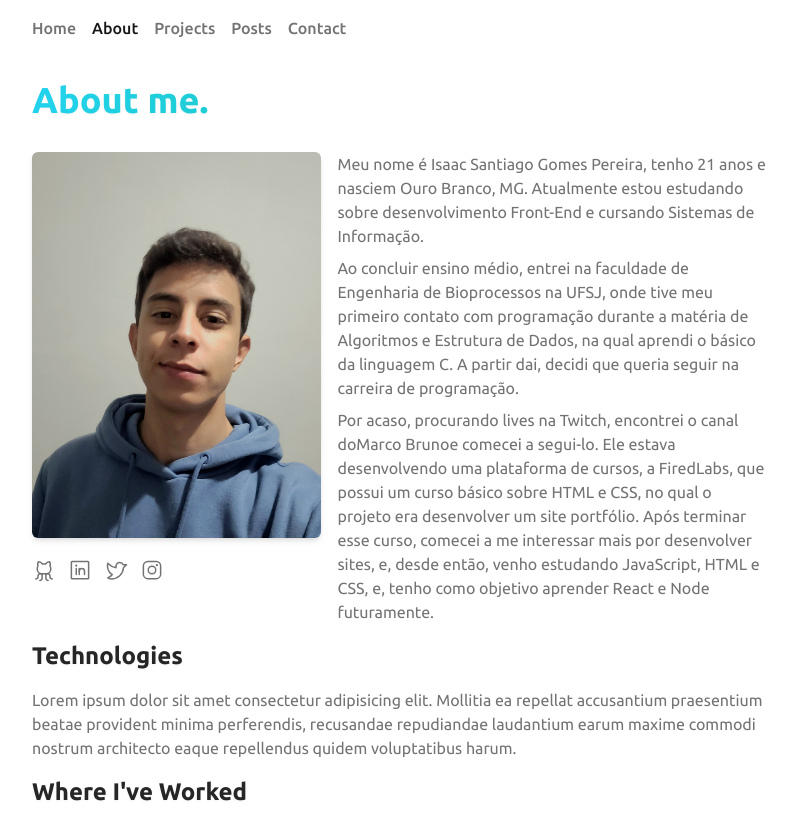
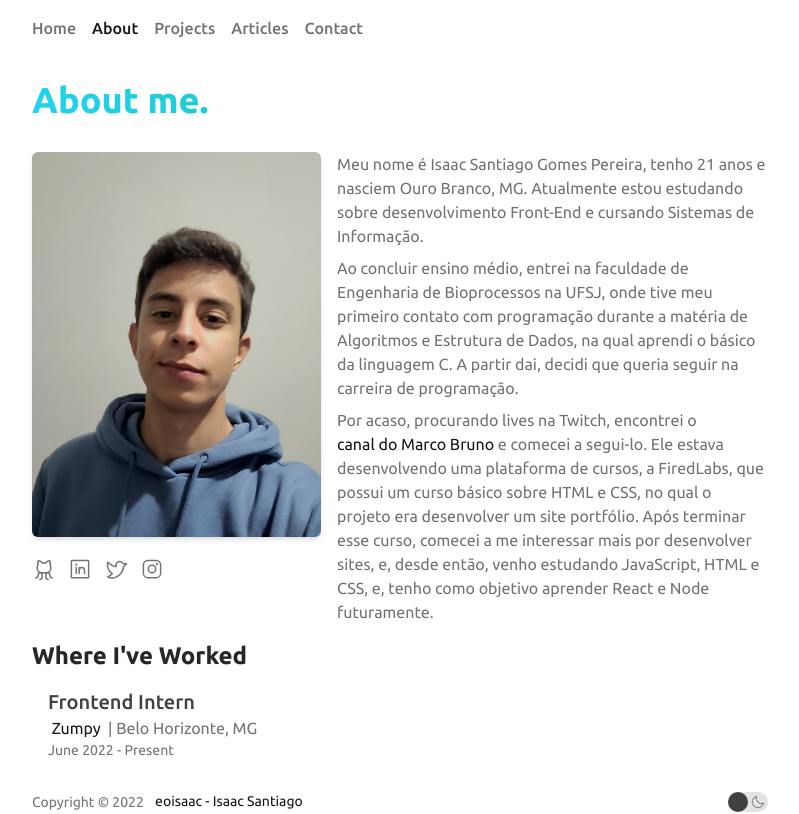
Before and after one commit to eoisaac/eoisaac.me, a React (Vite) app: page /about in a window 1280 px wide. Shown: the top 814 px of the page, without its empty margins (240-1039 px from the left). Built offline with nearby package versions, Linux system fonts and the light colour scheme.

Commit message:
:heavy_plus_sign: build: add react-query and axios

```diff
--- a/index.html
+++ b/index.html
@@ -15,7 +15,10 @@
       href="https://fonts.googleapis.com/css2?family=Fira+Code:wght@300;400;500;600;700&display=swap"
       rel="stylesheet"
     />
-
+    <link
+      rel="stylesheet"
+      href="https://cdn.jsdelivr.net/gh/devicons/devicon@v2.15.1/devicon.min.css"
+    />
     <link
       rel="shortcut icon"
       href="/assets/images/vite.svg"
--- a/package.json
+++ b/package.json
@@ -11,9 +11,11 @@
     "lint:fix": "eslint src --ext .ts,.tsx --fix && prettier --write './src/**/*.{ts,tsx,css}'"
   },
   "dependencies": {
+    "axios": "^1.2.2",
     "phosphor-react": "^1.4.1",
     "react": "^18.2.0",
     "react-dom": "^18.2.0",
+    "react-query": "^3.39.2",
     "react-router-dom": "^6.4.2"
   },
   "devDependencies": {
--- a/src/components/CustomLink.tsx
+++ b/src/components/CustomLink.tsx
@@ -1,13 +1,12 @@
 import { ArrowSquareOut } from 'phosphor-react'
-import { HTMLAttributes } from 'react'
 import { Link } from 'react-router-dom'
 
-interface CustomLinkProps extends HTMLAttributes<HTMLAnchorElement> {
+interface CustomLinkProps {
   label: string
   href: string
   type?: 'intern' | 'external'
   target?: '_blank' | '_parent' | '_self' | '_top'
-  title: string
+  title?: string
   icon?: boolean
 }
 
@@ -17,14 +16,13 @@ export const CustomLink = ({
   type = 'intern',
   target = '_blank',
   title,
-  icon = true,
+  icon = false,
 }: CustomLinkProps) => {
-  const style = `relative inline-flex items-center whitespace-nowrap
-  pb-[2px] leading-none text-b-50 before:absolute before:bottom-0
-  before:left-0 before:block before:h-[1px] before:w-full
-  before:origin-top-left before:scale-x-0 before:bg-b-300 before:transition
-  before:duration-200 before:ease-in-out before:content-['']
-  hover:text-b-300 before:hover:scale-x-100`
+  const style = `relative inline-flex items-center pb-[2px] leading-none
+  text-b-50 before:absolute before:bottom-0 before:left-0 before:block
+  before:h-[1px] before:w-full before:origin-top-left before:scale-x-0
+  before:bg-b-300 before:transition before:duration-200 before:ease-in-out
+  before:content-[''] hover:text-b-300 before:hover:scale-x-100`
 
   const types = {
     intern: (
@@ -38,16 +36,22 @@ export const CustomLink = ({
       </Link>
     ),
     external: (
-      <Link to={href} target={target} className={style} title={title}>
+      <a href={href} target={target} className={style} title={title}>
         <span>{label}</span>
         {icon && (
           <span className="text-base">
             <ArrowSquareOut />
           </span>
         )}
-      </Link>
+      </a>
     ),
   }
 
-  return types[type]
+  return (
+    <>
+      &nbsp;
+      {types[type]}
+      &nbsp;
+    </>
+  )
 }
--- a/src/components/JobNode.tsx
+++ b/src/components/JobNode.tsx
@@ -14,7 +14,13 @@ export const JobNode = ({ job }: JobNodeProps) => {
       <h3 className="text-lg font-medium text-b-200 sm:text-xl">{role}</h3>
       <div>
         {link ? (
-          <CustomLink href={link} target="_blank" label={name} icon={false} />
+          <CustomLink
+            href={link}
+            type="external"
+            target="_blank"
+            label={name}
+            icon={false}
+          />
         ) : (
           <span>{name}</span>
         )}
--- a/src/components/Toggle.tsx
+++ b/src/components/Toggle.tsx
@@ -6,6 +6,7 @@ interface ToggleProps extends HTMLAttributes<HTMLInputElement> {
   leftIcon?: JSX.Element
   bodyIcon?: JSX.Element
   toggleIcon?: JSX.Element
+  checked?: boolean
 }
 
 export const Toggle = ({
@@ -13,6 +14,7 @@ export const Toggle = ({
   srLabel,
   bodyIcon,
   toggleIcon,
+  checked,
   ...rest
 }: ToggleProps) => {
   return (
@@ -21,7 +23,12 @@ export const Toggle = ({
         className="relative flex h-5 w-10 items-center rounded-full
       bg-b-500/30"
       >
-        <input type="checkbox" className="peer sr-only" {...rest} />
+        <input
+          type="checkbox"
+          className="peer sr-only"
+          {...rest}
+          checked={checked}
+        />
         <div
           className="absolute grid h-5 w-5 translate-x-full place-items-center
         text-b-500 transition-all duration-150 peer-checked:-translate-x-0"
--- a/src/hooks/useMediaQuery.ts
+++ /dev/null
@@ -1,17 +0,0 @@
-import { useEffect, useState } from 'react'
-
-export const useMediaQuery = (rule: string) => {
-  const [matchesRule, setMatchesRule] = useState<boolean>(false)
-  const media = window.matchMedia(rule)
-
-  useEffect(() => {
-    const mediaListener = () => setMatchesRule(media.matches)
-
-    if (media.matches !== matchesRule) setMatchesRule(media.matches)
-    media.addEventListener('change', mediaListener)
-
-    return () => media.removeEventListener('change', mediaListener)
-  }, [matchesRule, media, rule])
-
-  return matchesRule
-}
--- a/src/layouts/Footer.tsx
+++ b/src/layouts/Footer.tsx
@@ -13,7 +13,7 @@ export const Footer = () => {
       className="mx-auto flex w-full max-w-2xl items-center justify-between
     p-4 xl:max-w-3xl"
     >
-      <div className="flex flex-wrap items-center gap-2 text-sm">
+      <div className="flex flex-wrap items-center gap-1 text-sm">
         <div>Copyright &copy; {currentYear} </div>
         <CustomLink
           href="https://github.com/eoisaac"
@@ -26,6 +26,7 @@ export const Footer = () => {
         srLabel
         bodyIcon={isDark ? <Sun /> : <Moon />}
         onChange={toggleTheme}
+        checked={isDark}
       />
     </footer>
   )
--- a/src/pages/About.tsx
+++ b/src/pages/About.tsx
@@ -1,3 +1,4 @@
+import { CustomLink } from '../components/CustomLink'
 import { JobNode } from '../components/JobNode'
 import { SocialList } from '../components/SocialList'
 import { jobs } from '../data/jobs'
@@ -38,24 +39,20 @@ export const About = () => {
               queria seguir na carreira de programação.
             </p>
             <p>
-              Por acaso, procurando lives na Twitch, encontrei o canal doMarco
-              Brunoe comecei a segui-lo. Ele estava desenvolvendo uma plataforma
-              de cursos, a FiredLabs, que possui um curso básico sobre HTML e
-              CSS, no qual o projeto era desenvolver um site portfólio. Após
-              terminar esse curso, comecei a me interessar mais por desenvolver
-              sites, e, desde então, venho estudando JavaScript, HTML e CSS, e,
-              tenho como objetivo aprender React e Node futuramente.
+              Por acaso, procurando lives na Twitch, encontrei o
+              <CustomLink
+                label="canal do Marco Bruno"
+                href="https://www.twitch.tv/marcobrunodev"
+              />
+              e comecei a segui-lo. Ele estava desenvolvendo uma plataforma de
+              cursos, a FiredLabs, que possui um curso básico sobre HTML e CSS,
+              no qual o projeto era desenvolver um site portfólio. Após terminar
+              esse curso, comecei a me interessar mais por desenvolver sites, e,
+              desde então, venho estudando JavaScript, HTML e CSS, e, tenho como
+              objetivo aprender React e Node futuramente.
             </p>
           </div>
         </div>
-      </BaseSection>
-      <BaseSection heading="Technologies">
-        <p>
-          Lorem ipsum dolor sit amet consectetur adipisicing elit. Mollitia ea
-          repellat accusantium praesentium beatae provident minima perferendis,
-          recusandae repudiandae laudantium earum maxime commodi nostrum
-          architecto eaque repellendus quidem voluptatibus harum.
-        </p>
       </BaseSection>
       <BaseSection heading="Where I've Worked">
         <ol className="ml-4 flex list-disc flex-col gap-4">
--- /dev/null
+++ b/src/pages/Projects.tsx
@@ -0,0 +1,17 @@
+import { BasePage } from '../layouts/BasePage'
+import { BaseSection } from '../layouts/BaseSection'
+
+export const Projects = () => {
+  return (
+    <BasePage heading="My projects">
+      <BaseSection heading="A little about myself" srHeading>
+        <p>
+          Lorem ipsum, dolor sit amet consectetur adipisicing elit. Quos non
+          perspiciatis est earum corrupti deleniti, rerum culpa consequatur,
+          dolor eaque nam quod voluptatibus odio accusamus sequi sint laudantium
+          necessitatibus repudiandae?
+        </p>
+      </BaseSection>
+    </BasePage>
+  )
+}
--- a/src/routes/AppRoutes.tsx
+++ b/src/routes/AppRoutes.tsx
@@ -3,12 +3,13 @@ import { DefaultLayout } from '../layouts/DefaultLayout'
 import { About } from '../pages/About'
 import { Home } from '../pages/Home'
 import { NotFound } from '../pages/NotFound'
+import { Projects } from '../pages/Projects'
 
 export const navLinks = [
   { label: 'Home', href: '/' },
   { label: 'About', href: '/about' },
   { label: 'Projects', href: '/projects' },
-  { label: 'Posts', href: '/posts' },
+  { label: 'Articles', href: '/articles' },
   { label: 'Contact', href: '/contact' },
 ]
 
@@ -18,6 +19,7 @@ export const AppRoutes = () => {
       <Route path="/" element={<DefaultLayout />}>
         <Route path="/" element={<Home />} />
         <Route path="/about" element={<About />} />
+        <Route path="/projects" element={<Projects />} />
       </Route>
       <Route path="*" element={<NotFound />} />
     </Routes>
--- a/src/styles/main.css
+++ b/src/styles/main.css
@@ -86,6 +86,10 @@ ul li a.active {
   @apply text-b-50 hover:text-b-50;
 }
 
+.highlight {
+  @apply text-b-50;
+}
+
 .hover {
   @apply -mx-1 rounded-md p-1 transition-all duration-200 hover:bg-b-500/30 hover:text-b-200;
 }
```
Also changed, not shown: 1 other file (tests, documents, lock files or other folders).
